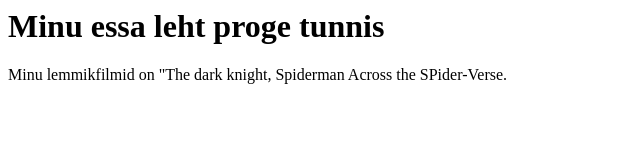
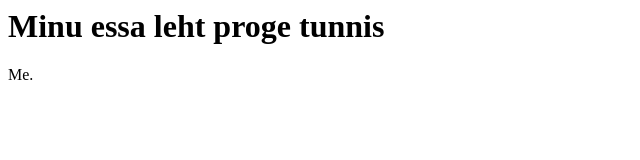
Before and after one commit to AxelReinas/AxelReinas.github.io, a plain HTML site: page index.html in a window 1280 px wide. Shown: the whole page, without its empty margins (0-640 px from the left). Drawn offline with Linux system fonts and the light colour scheme.

Commit message:
Update index.html

```diff
--- a/index.html
+++ b/index.html
@@ -5,7 +5,7 @@
 <body>
 
 <h1>Minu essa leht proge tunnis</h1>
-<p>Minu lemmikfilmid on "The dark knight, Spiderman Across the SPider-Verse.</p>
+<p>Me.</p>
 
 </body>
 </html>
```
